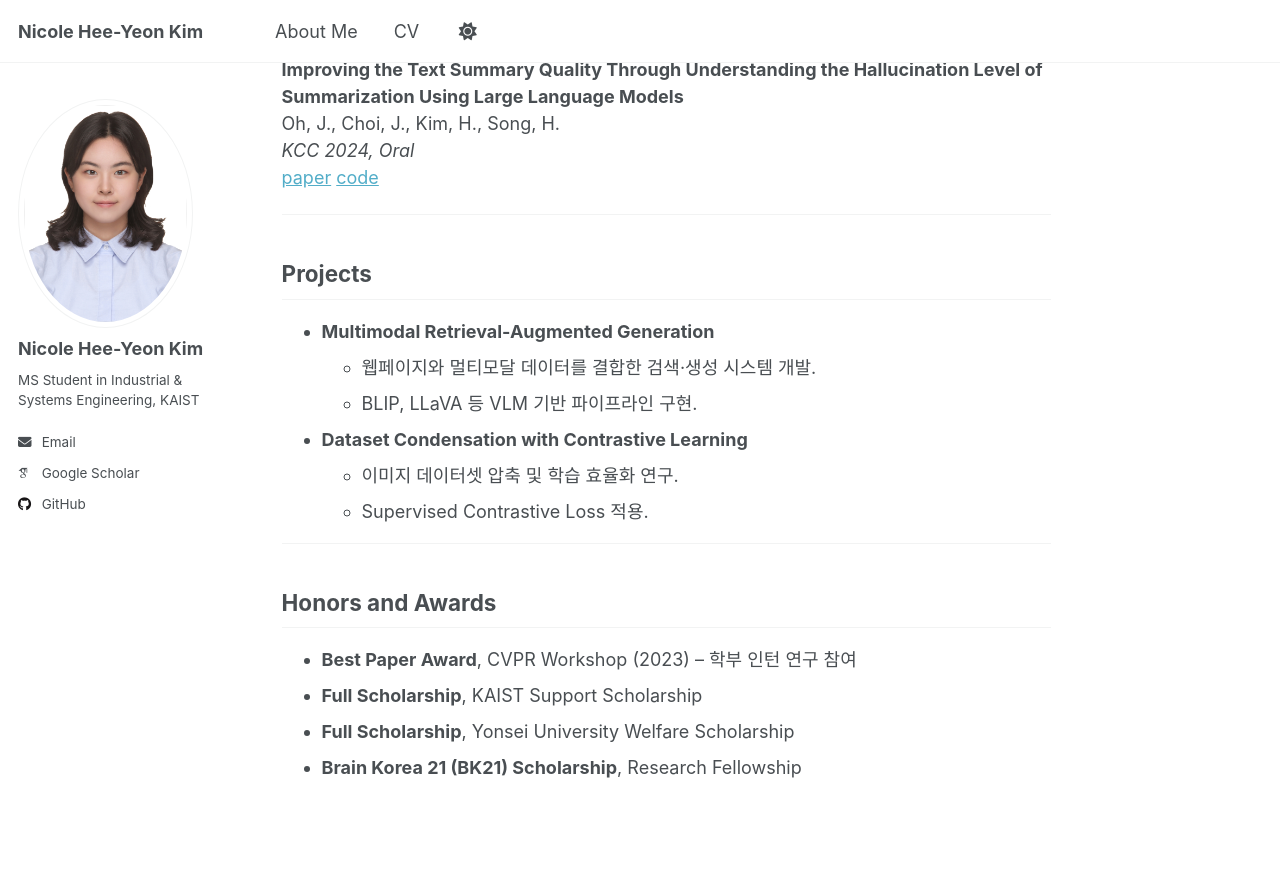
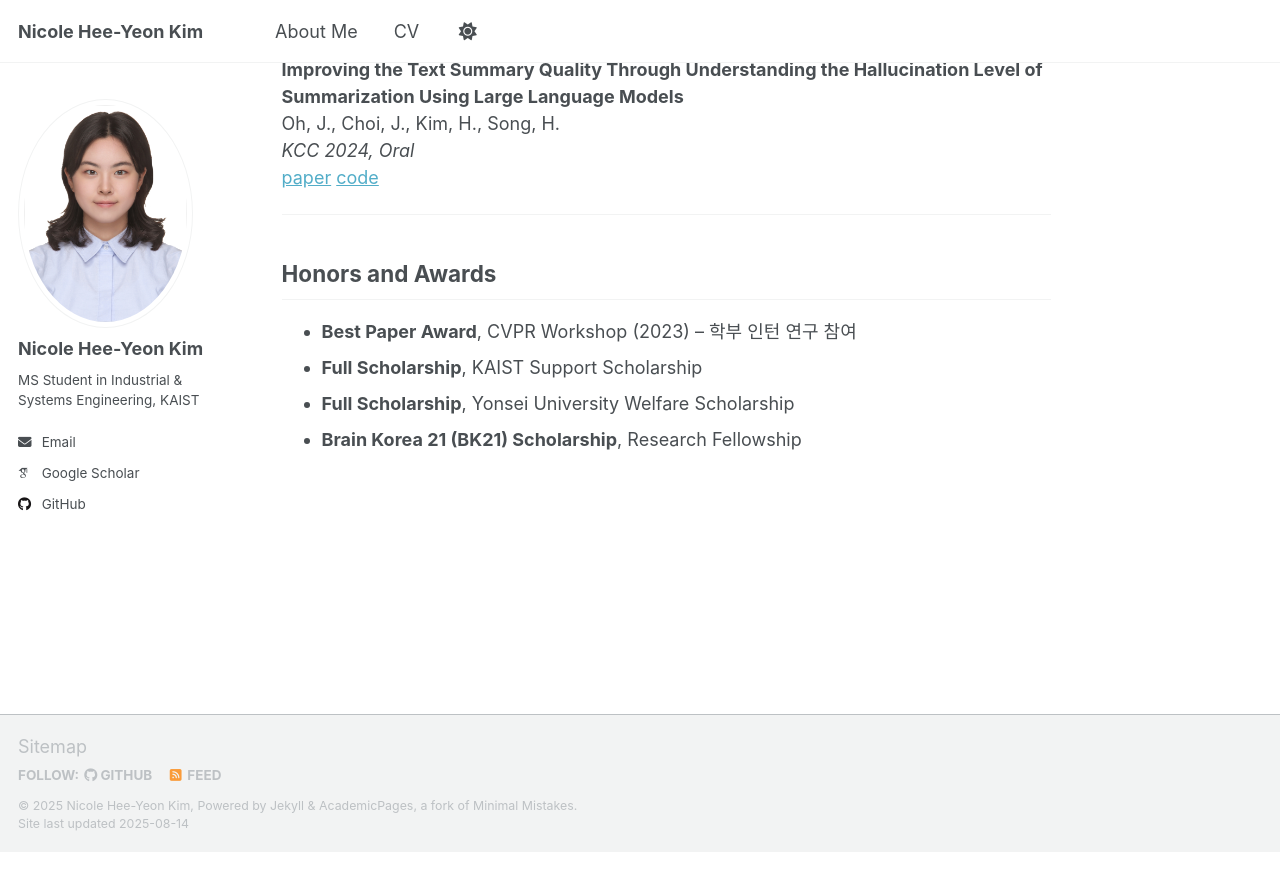
Before and after one commit to Nicole-Hee-Yeon-Kim/Nicole-Hee-Yeon-Kim.github.io, a Jekyll site: the page built from _pages/about.md, in a window 1280 px wide and 900 px high, scrolled down 1498 px. Shown: the top 891 px of the window. Built offline with Jekyll 4.4.1, drawn with Linux system fonts in a browser that asks for light colours; some web fonts are replaced; a script that is not in the unit is left out; after the commit the page ends 2350 px from its top, so only the background shows below that.

Commit message:
Update about.md

```diff
--- a/_pages/about.md
+++ b/_pages/about.md
@@ -57,17 +57,6 @@ Oh, J., Choi, J., Kim, H., Song, H.
 
 ---
 
-## Projects
-
-- **Multimodal Retrieval-Augmented Generation**
-  - 웹페이지와 멀티모달 데이터를 결합한 검색·생성 시스템 개발.
-  - BLIP, LLaVA 등 VLM 기반 파이프라인 구현.
-- **Dataset Condensation with Contrastive Learning**
-  - 이미지 데이터셋 압축 및 학습 효율화 연구.
-  - Supervised Contrastive Loss 적용.
-
----
-
 ## Honors and Awards
 
 - **Best Paper Award**, CVPR Workshop (2023) – 학부 인턴 연구 참여
```
